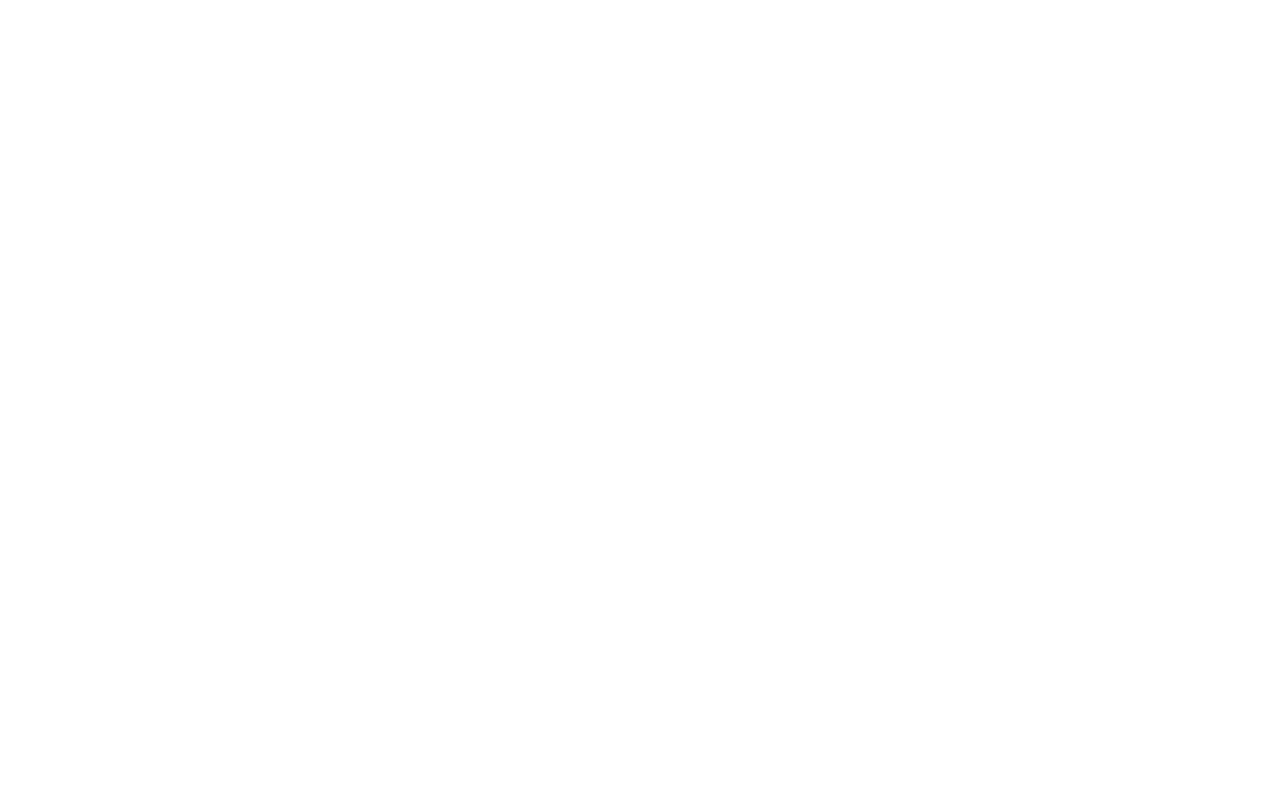
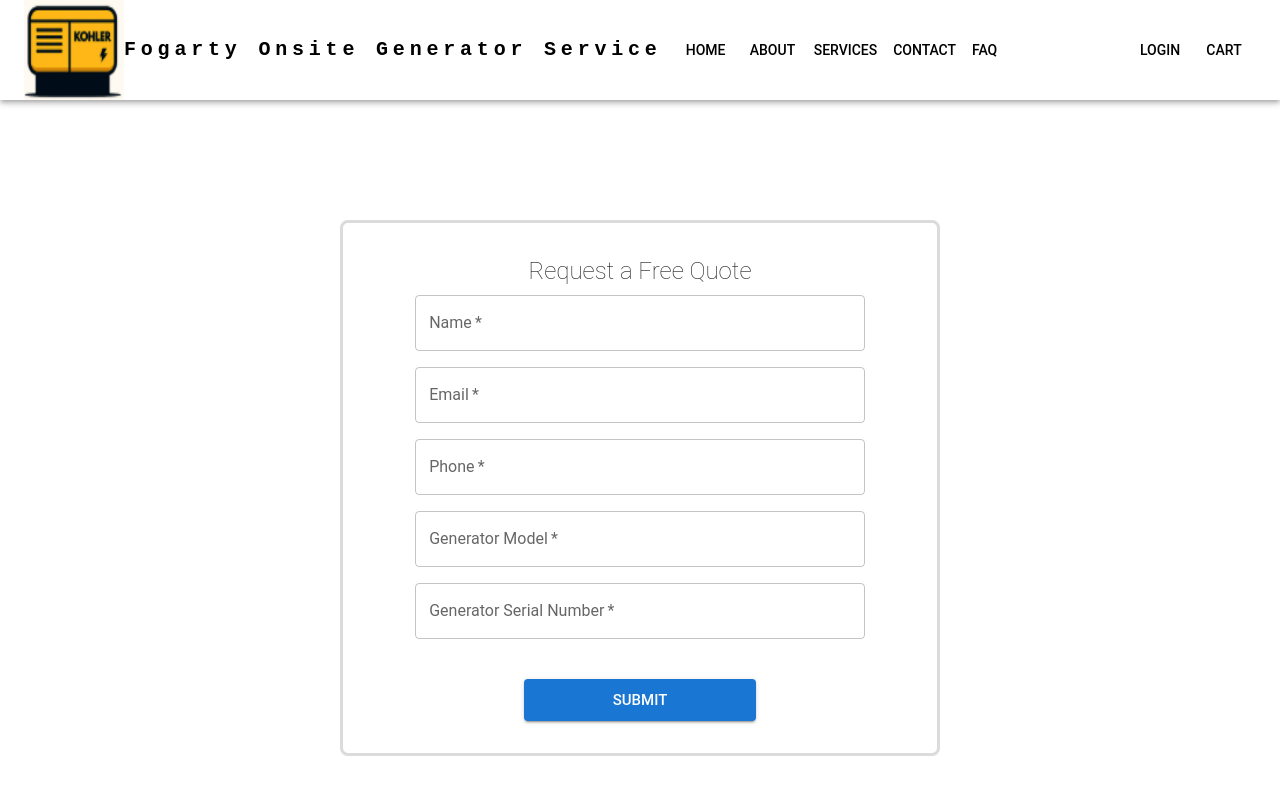
Before and after one commit to Cris4110/FogartyGeneratorServices, a React (Vite) app: page /RequestQuote in a window 1280 px wide. Shown: the top 800 px of the page. Built offline with nearby package versions, Linux system fonts and the light colour scheme.

Commit message:
NF404-70: Setup quote request page

```diff
--- a/src/pages/public/Homepage.tsx
+++ b/src/pages/public/Homepage.tsx
@@ -2,23 +2,27 @@ import Navbar from "./Navbar";
 import Footer from "./Footer";
 import { Container, Grid, Box, Typography, Button } from "@mui/material";
 import logo from "../../assets/Kohler_Gen.jpg";
+import { NavLink } from "react-router-dom";
 
 function Homepage() {
   return (
     <>
       <Navbar />
+      {/* Welcome text block */}
       <Container maxWidth="lg" sx={{ mt: 15, mb: 30 }}>
         <Grid container spacing={4} alignItems="center">
-          {/* LEFT SIDE — text and buttons */}
           <Grid size={{ xs: 12, md: 6}}>
             <Typography variant="h3" fontWeight={700} gutterBottom>
               Welcome to Fogarty Onsite Generator Service
             </Typography>
-
             <Typography variant="h6" color="text.secondary">
               Reliable generator installation, maintenance, and repair services you can trust.
             </Typography>
 
+            <Box sx={{ flexGrow: 1, display: { xs: 'none', md: 'flex' } }}>
+
+          </Box>
+            {/* Buttons for request appointment and quote */}
             <Box sx={{ mt: 3, display: "flex", gap: 2 }}>
               <Button
                 variant="contained"
@@ -32,18 +36,21 @@ function Homepage() {
                 variant="outlined"
                 color="primary"
                 size="large"
+                component={NavLink}
+                to="/RequestQuote"
+                end
               >
                 Request Free Quote
               </Button>
             </Box>
           </Grid>
 
-          {/* RIGHT SIDE — image */}
+          {/* Generator img */}
           <Grid size={{ xs: 12, md: 6}}>
             <Box
               component="img"
               src={logo}
-              alt="Generator Service"
+              alt="Generator"
               sx={{
                 width: "100%",
                 borderRadius: 2,
--- /dev/null
+++ b/src/pages/public/RequestQuote.tsx
@@ -0,0 +1,165 @@
+import Navbar from "./Navbar";
+import Footer from "./Footer";
+import { Container, Box, Typography, Button, TextField } from "@mui/material";
+import { useState } from "react";
+import { useNavigate } from "react-router-dom";
+
+//defines forms input values as strings
+interface FormData {
+  name: string;
+  email: string;
+  phone: string;
+  model: string;
+  serial: string;
+}
+
+function RequestQuote() {
+    //formData holds current state of form, setFormData updates state of form, strings set inital value of fields
+    const [ formData, setFormData ] = useState<FormData>({
+        name: "",
+        email: "",
+        phone: "",
+        model: "",
+        serial: "",
+    });
+
+    //creates state objects for errors
+    const [errors, setErrors] = useState<Partial<Record<keyof FormData, string>>>({});
+
+    //handles form change, only overwrites field that is changed, leaving everything else the same
+    const handleChange = (e: { target: { name: any; value: any; }; }) => {
+        setFormData({
+            ...formData,
+            [e.target.name]: e.target.value,
+        });
+    };
+    // allows use of navigate function to change routes
+    const navigate = useNavigate();
+    //handles form submission
+    const handleSubmit = (e: React.FormEvent<HTMLFormElement>) => {
+        e.preventDefault(); // prevents page from refreshing when pressing submit
+        // valdiates inputs and shows errors
+        const newErrors: Partial<Record<keyof FormData, string>> = {};
+        if (!formData.name.trim()) newErrors.name = "Name is required";
+        if (!formData.email.trim()) newErrors.email = "Email is required";
+        if (!formData.phone.trim()) newErrors.phone = "Phone is required";
+        if (!formData.model.trim()) newErrors.model = "Model is required";
+        if (!formData.serial.trim()) newErrors.serial = "Serial number is required";
+
+        setErrors(newErrors); // sets new errors
+
+        // prevents form from submitting if there are errors
+        if(Object.keys(newErrors).length > 0) {
+            return;
+        }
+        alert("Quote request submitted!");
+        // navigates to homepage once form is submitted
+        navigate("/");
+    };
+
+    return (
+    <>
+        <Navbar />
+        <Container maxWidth="sm" sx={{
+            border: '3px solid #dbdbdbff',
+            borderRadius: '8px',
+            padding: 4,
+            mt: 15,
+            mb: 15,
+            display: "flex",
+            justifyContent: "center",
+            }}>
+
+            {/*
+            box is a form component,
+            noValidate = allows handleSubmit to handle errors,
+            autoComplete = stops suggesting previously entered inputs
+            onSumbit = connects to handleSubmit function
+            */}
+            <Box
+                sx={{
+                    display: 'flex',
+                    flexDirection: 'column',
+                    justifyContent: 'center',
+                    textAlign: 'center',
+                    '& .MuiTextField-root': { m: 1, width: '50ch' }
+                }}
+                component="form"
+                noValidate
+                autoComplete="off"
+                onSubmit={handleSubmit}
+            >
+                <Typography variant="h5" fontWeight={25}>
+                Request a Free Quote
+                </Typography>
+
+                {/* Input fields */}
+                <TextField
+                    required
+                    name="name"
+                    label="Name"
+                    value={formData.name}
+                    onChange={handleChange}
+                    error={!!errors.name}
+                    helperText={errors.name}
+                />
+
+                <TextField
+                    required
+                    name="email"
+                    label="Email"
+                    value={formData.email}
+                    onChange={handleChange}
+                    error={!!errors.email}
+                    helperText={errors.email}
+                />
+
+                <TextField
+                    required
+                    name="phone"
+                    label="Phone"
+                    value={formData.phone}
+                    onChange={handleChange}
+                    error={!!errors.phone}
+                    helperText={errors.phone}
+                />
+
+                <TextField
+                    required
+                    name="model"
+                    label="Generator Model"
+                    value={formData.model}
+                    onChange={handleChange}
+                    error={!!errors.model}
+                    helperText={errors.model}
+                />
+
+                <TextField
+                    required
+                    name="serial"
+                    label="Generator Serial Number"
+                    value={formData.serial}
+                    onChange={handleChange}
+                    error={!!errors.serial}
+                    helperText={errors.serial}
+                />
+                {/* submit button */}
+                <Box sx={{ mt: 4, display: "flex", justifyContent: 'center', gap: 2 }}>
+                    <Button
+                        type="submit"
+                        variant="contained"
+                        color="primary"
+                        size="large"
+                        sx={{width:"50%"}}
+                    >
+                        Submit
+                    </Button>
+                </Box>
+            </Box>
+        </Container>
+        <Footer />
+    </>
+    );
+}
+
+export default RequestQuote;
--- a/src/routes/publicroutes.tsx
+++ b/src/routes/publicroutes.tsx
@@ -4,6 +4,7 @@ import Servicespage from "../pages/public/Servicespage";
 import About from "../pages/public/About";
 import FAQ from "../pages/public/FAQ";
 import ContactPage from "../pages/public/ContactPage";
+import RequestQuote from "../pages/public/RequestQuote";
 
 const PublicRoutes = () => (
 
@@ -13,6 +14,8 @@ const PublicRoutes = () => (
         <Route path="/FAQ" element={<FAQ />} />
         <Route path="/ContactPage" element={<ContactPage />} />
         <Route path="/services" element={<Servicespage />} />
+        <Route path="/RequestQuote" element={<RequestQuote />} />
+
     </Routes>
 
 );
```
